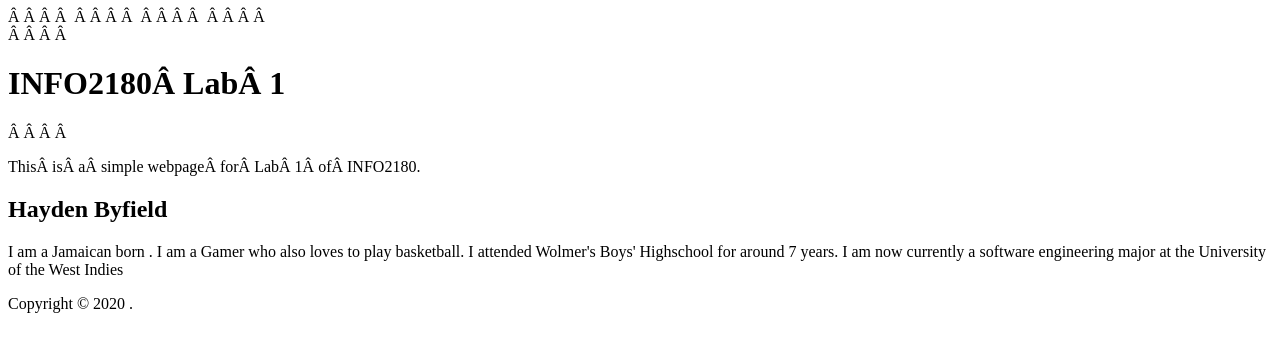
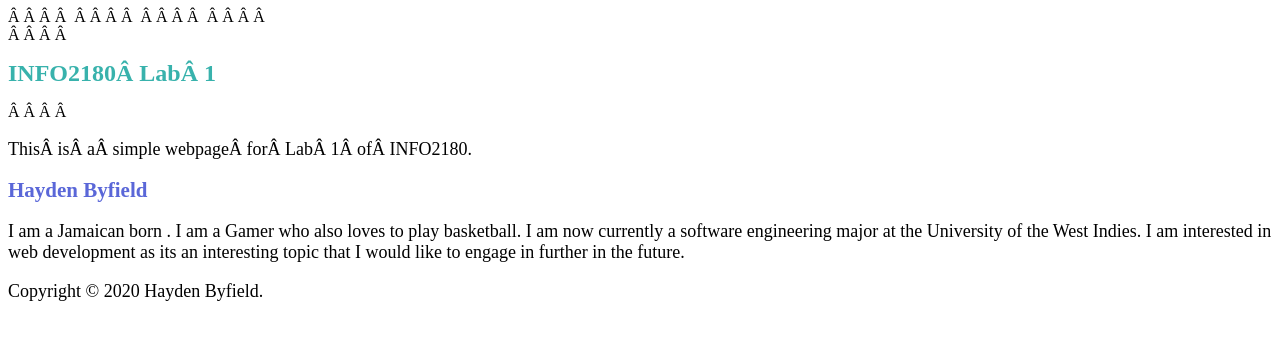
Before and after one commit to HaydenByfield/info2180-lab1, a plain HTML site: page index.html in a window 1280 px wide. Drawn offline with Linux system fonts and the light colour scheme.

Commit message:
Created a webpage with styling

```diff
--- a/index.html
+++ b/index.html
@@ -4,6 +4,7 @@
     <meta charset="UTF-8">
     <meta name="viewport" content="width=device-width, initial-scale=1.0">
     <meta http-equiv="X-UA-Compatible" content="ie=edge">
+    <link rel="stylesheet" href="style.css"/>
     <title>INFO2180 Lab 1</title>
 </head>
 <body>
@@ -14,11 +15,11 @@
     <main>
         <h2>Hayden Byfield</h2>
         <p>
-            I am a Jamaican born . I am a Gamer who also loves to play basketball. I attended Wolmer's Boys' Highschool for around 7 years. I am now currently a software engineering major at the University of the West Indies
+            I am a Jamaican born . I am a Gamer who also loves to play basketball. I am now currently a software engineering major at the University of the West Indies. I am interested in web development as its an interesting topic that I would like to engage in further in the future.
         </p>
     </main>
     <footer>
-        <p>Copyright &copy; 2020 <Your Name>.</p>
+        <p>Copyright &copy; 2020 Hayden Byfield.</p>
     </footer>
 </body>
 </html>
--- /dev/null
+++ b/style.css
@@ -0,0 +1,12 @@
+h1 {
+    font-size: 24px;
+    color: #38B2AC;
+}
+h2{
+    font-size: 21px;
+    color: #5A67D8;
+}
+
+p{
+    font-size: 18px;
+}
```
